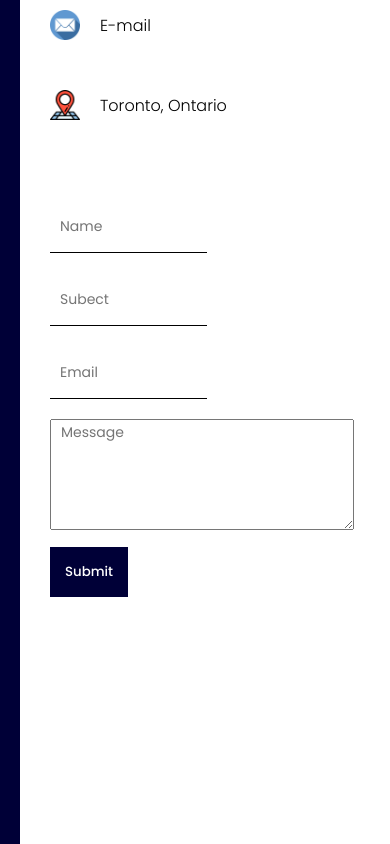
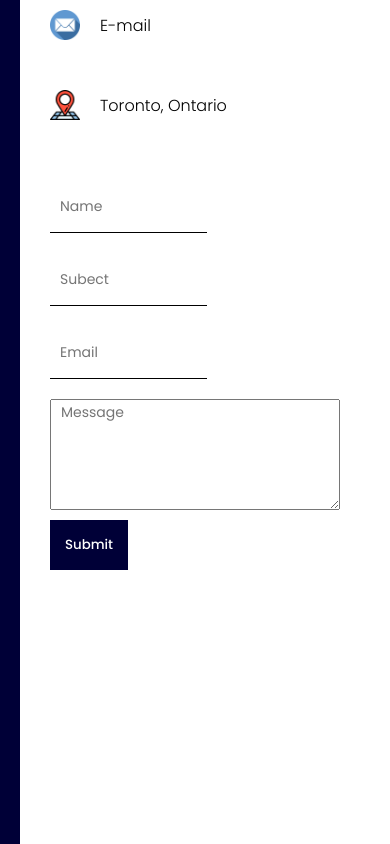
Before and after one commit to justinklam/portfolio, a React (Create React App) app: page / in a window 390 px wide. Shown: the part 2556-3400 px from the top of the page. Built offline with nearby package versions, Linux system fonts and the light colour scheme.

Commit message:
add in media query styling for contact c-desc and form area

```diff
--- a/src/components/contact/contact.css
+++ b/src/components/contact/contact.css
@@ -94,4 +94,14 @@ button {
     margin-top: 20px 0px;
     width: 100%;
   }
+
+  .c-desc {
+    display: none;
+  }
+
+  form {
+    margin-top: 0px;
+    display: flex;
+    flex-wrap: wrap;
+  }
 }
```
